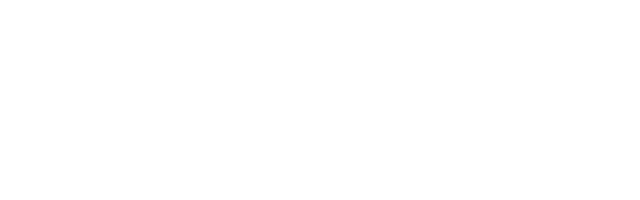
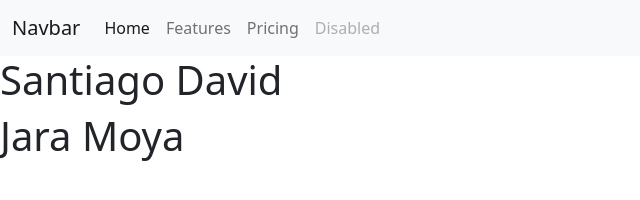
Before and after one commit to santiagojara/pract, a plain HTML site: page index.html in a window 1280 px wide. Shown: the whole page, without its empty margins (0-640 px from the left). Drawn offline with nearby package versions, Linux system fonts and the light colour scheme.

Commit message:
Se agregó Bootstrap al proyecto, menú e información personal.

```diff
--- a/index.html
+++ b/index.html
@@ -1,2 +1,43 @@
-<html>
-<html>
+<!DOCTYPE html>
+<html lang="en">
+<head>
+    <meta charset="UTF-8">
+    <meta http-equiv="X-UA-Compatible" content="IE=edge">
+    <meta name="viewport" content="width=device-width, initial-scale=1.0">
+    <title>Document</title>
+    <link href="https://cdn.jsdelivr.net/npm/bootstrap@5.0.2/dist/css/bootstrap.min.css" rel="stylesheet" integrity="sha384-EVSTQN3/azprG1Anm3QDgpJLIm9Nao0Yz1ztcQTwFspd3yD65VohhpuuCOmLASjC" crossorigin="anonymous">
+    <script src="https://cdn.jsdelivr.net/npm/bootstrap@5.0.2/dist/js/bootstrap.bundle.min.js" integrity="sha384-MrcW6ZMFYlzcLA8Nl+NtUVF0sA7MsXsP1UyJoMp4YLEuNSfAP+JcXn/tWtIaxVXM" crossorigin="anonymous"></script>
+</head>
+<body>
+    <nav class="navbar navbar-expand-lg navbar-light bg-light">
+        <div class="container-fluid">
+          <a class="navbar-brand" href="#">Navbar</a>
+          <button class="navbar-toggler" type="button" data-bs-toggle="collapse" data-bs-target="#navbarNav" aria-controls="navbarNav" aria-expanded="false" aria-label="Toggle navigation">
+            <span class="navbar-toggler-icon"></span>
+          </button>
+          <div class="collapse navbar-collapse" id="navbarNav">
+            <ul class="navbar-nav">
+              <li class="nav-item">
+                <a class="nav-link active" aria-current="page" href="#">Home</a>
+              </li>
+              <li class="nav-item">
+                <a class="nav-link" href="#">Features</a>
+              </li>
+              <li class="nav-item">
+                <a class="nav-link" href="#">Pricing</a>
+              </li>
+              <li class="nav-item">
+                <a class="nav-link disabled" href="#" tabindex="-1" aria-disabled="true">Disabled</a>
+              </li>
+            </ul>
+          </div>
+        </div>
+      </nav>
+      <main>
+        <section>
+            <h1>Santiago David</h1>
+            <h1>Jara Moya</h1>
+        </section>
+      </main>
+</body>
+</html>
```
